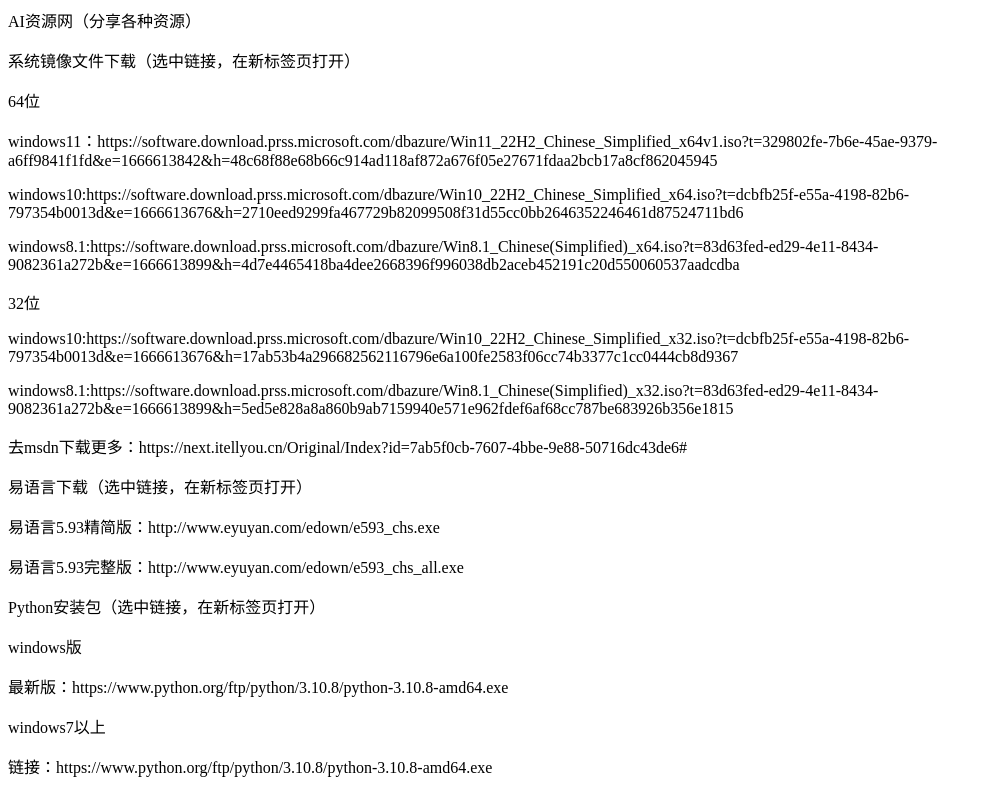
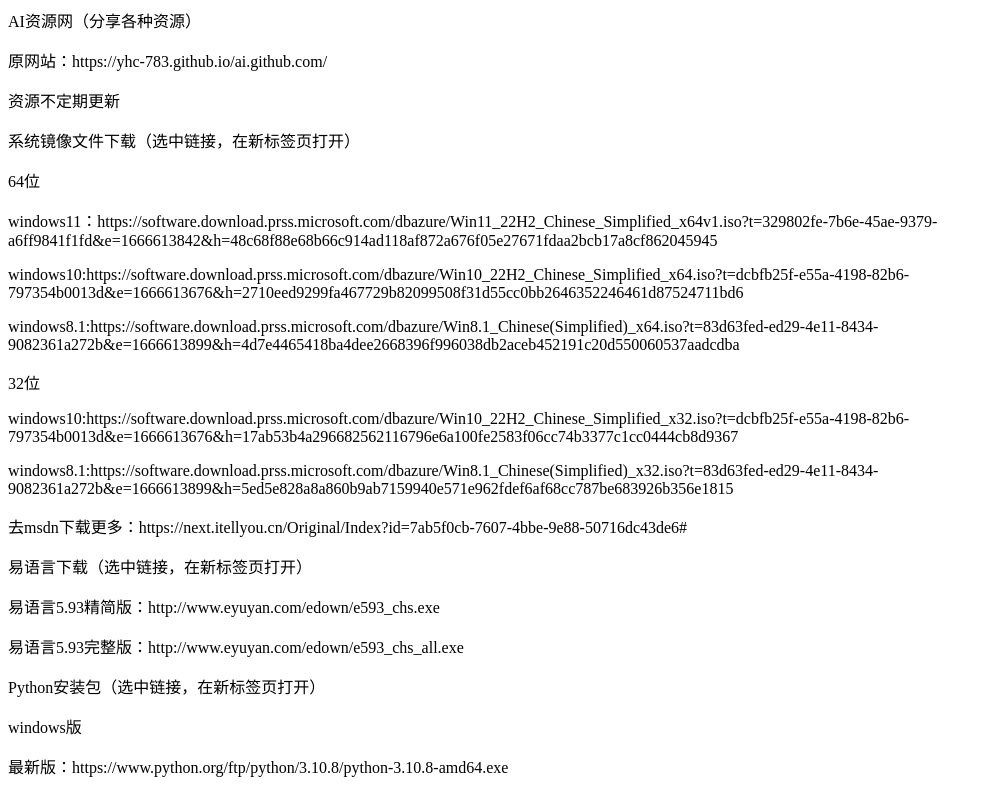
Before and after one commit to yhc-783/aiziyuan.com, a plain HTML site: page index.html in a window 1280 px wide. Shown: the top 791 px of the page, without its empty margins (0-992 px from the left). Drawn offline with Linux system fonts and the light colour scheme.

Commit message:
Update index.html

```diff
--- a/index.html
+++ b/index.html
@@ -1,6 +1,6 @@
 <p>                                                         AI资源网（分享各种资源）
-
-
+<p>原网站：https://yhc-783.github.io/ai.github.com/
+<p>资源不定期更新
 <p>系统镜像文件下载（选中链接，在新标签页打开）
 <p>64位
 <p>windows11：https://software.download.prss.microsoft.com/dbazure/Win11_22H2_Chinese_Simplified_x64v1.iso?t=329802fe-7b6e-45ae-9379-a6ff9841f1fd&e=1666613842&h=48c68f88e68b66c914ad118af872a676f05e27671fdaa2bcb17a8cf862045945
```
